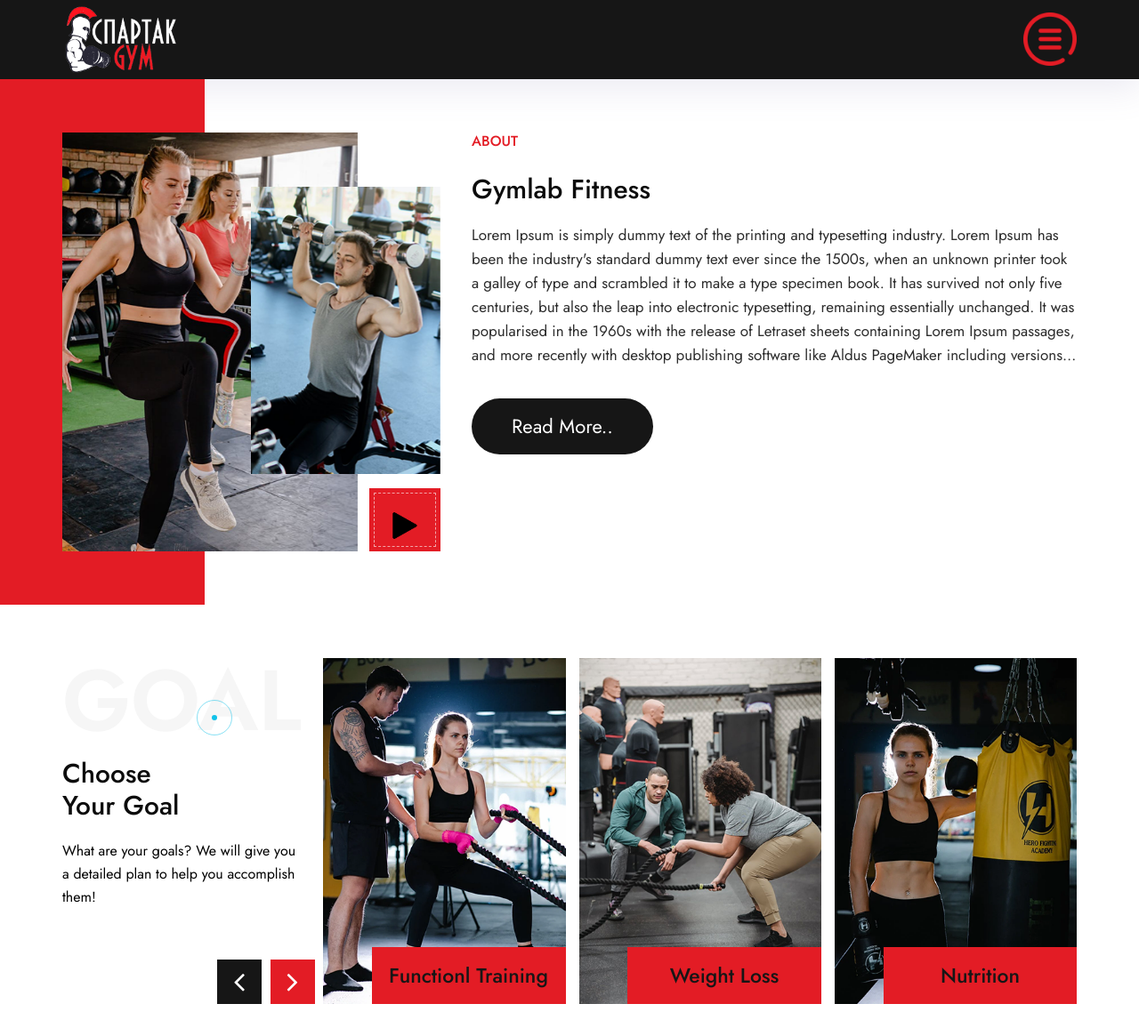
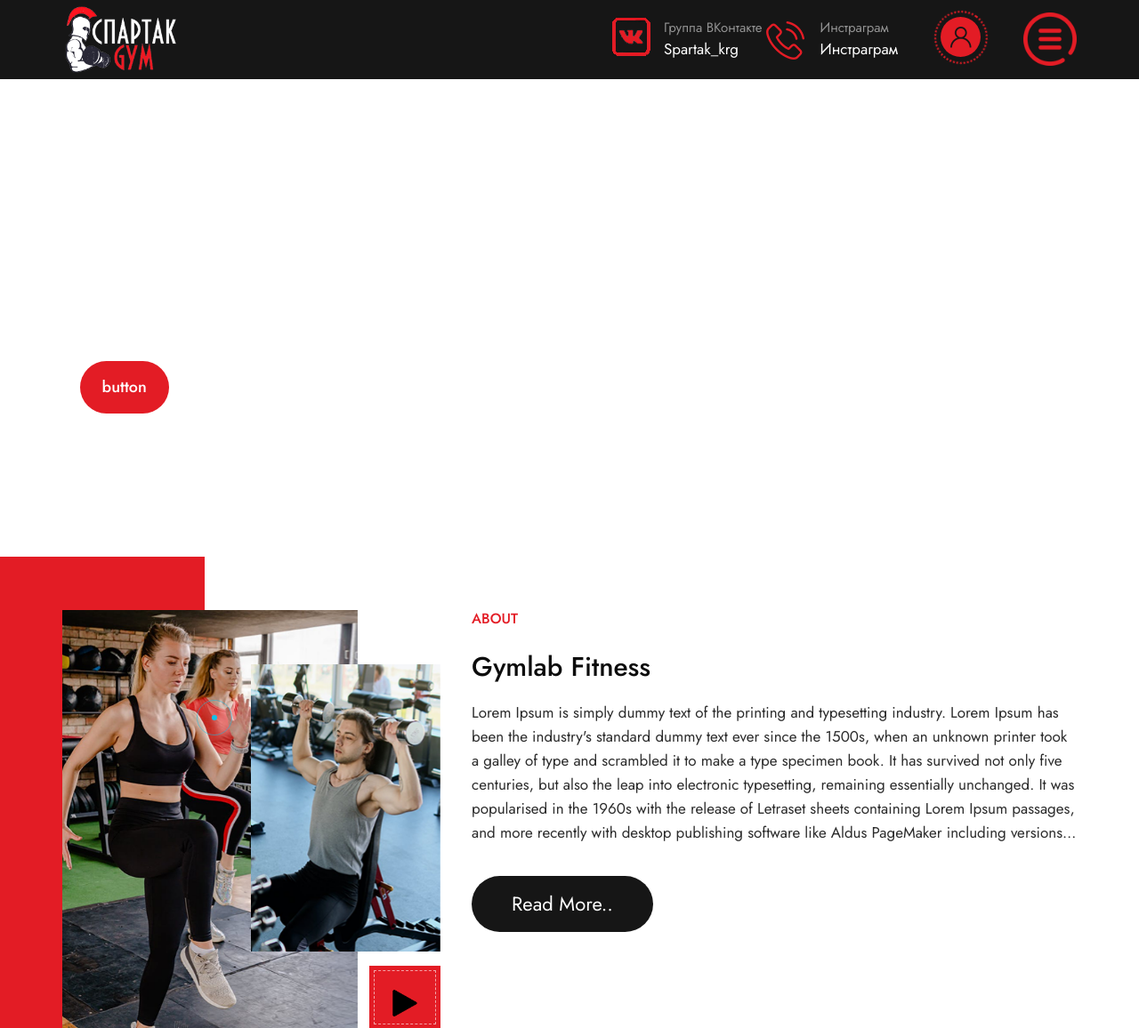
Before and after one commit to Cneon90/Gym, a Django app: page /home in a window 1280 px wide. Shown: the top 1156 px of the page at 89% size. Run offline with Django 3.2, Linux system fonts and the light colour scheme; data comes from the database, SQL or seed files in the repository; data that the repository does not hold is empty; some libraries are stand-ins or nearby versions.

Commit message:
dev_0-start project fix  - admin  - template

```diff
--- a/Gym/templates/webGym/main.html
+++ b/Gym/templates/webGym/main.html
@@ -1,6 +1,5 @@
 {% load static %}
 <!DOCTYPE html>
-<!-- saved from url=(0041)https://staging.webdesigntexas.us/gymlab/ -->
 <html class="no-js" lang="en"><head><meta http-equiv="Content-Type" content="text/html; charset=UTF-8"><style id="stndz-style"></style>
 
     <meta http-equiv="x-ua-compatible" content="ie=edge">
@@ -30,7 +29,6 @@
 
 <style></style></head>
 <body>
-
     <!-- preloader -->
     <div class="preloader" style="display: none;">
         <div class="d-table">
@@ -49,9 +47,6 @@
     <div class="mouse-cursor cursor-inner" style="visibility: visible; transform: translate(236px, 802px);"></div>
     <!-- ==================== End cursor ==================== -->
     <!-- Scroll-top -->
-    <button class="scroll-top scroll-to-target" data-target="html">
-        <i class="fa fa-angle-up"></i>
-    </button>
     <!-- Scroll-top-end -->
     <!-- header-start -->
     <header class="header-two">
@@ -61,22 +56,21 @@
                     <div class="col-md-12">
                         <nav class="menu-nav">
                             <div class="logo">
-                                <a href="{% url 'home' %}"><img src="{% static '/img/header-logo.png'%}" alt=""></a>
+                                <a href="#"><img src="{% static '/img/header-logo.png'%}" alt=""></a>
                             </div>
                             <div class="call-email">
                                 <ul>
-                                 {% for m_icon in icon %}
                                     <li>
                                         <span class="icon-call">
-                                            <img src="{% get_static_prefix %}img/{{ m_icon.image_src }}" alt="">
+                                            <img src="{% static '/img/call-r.png'%}" alt="">
                                         </span>
                                         <div class="cont-con">
-                                            <span>{{m_icon.titile}}</span><br>
-                                            <a href="{{m_icon.url}}">{{m_icon.text}} </a>
+                                            <span>test</span><br>
+                                            <a href="#"> ссылка </a>
                                         </div>
                                     </li>
-                                {% endfor %}
-                               <!--     <li>
+
+                                    <li>
                                         <span class="icon-call">
                                             <img src="{% static '/img/vk.png'%}" alt="">
                                         </span>
@@ -84,13 +78,19 @@
                                             <span>Группа ВКонтакте</span><br>
                                             <a href="https://vk.com/spartak_krg">Spartak_krg</a>
                                         </div>
+                                        <span class="icon-call">
+                                            <img src="{% static '/img/call-r.png'%}" alt="">
+                                        </span>
+                                        <div class="cont-con">
+                                            <span>Инстраграм</span><br>
+                                            <a href="#g">Инстраграм</a>
+                                        </div>
                                     </li>
                                     <li class="header-btn">
-                                        <a href="{% url 'Profile' %}" class="animation-cer btn-call">
+                                        <a href="" class="animation-cer btn-call">
                                             <img src="{% static '/img/user.png'%}" alt="">
                                         </a>
-
-                                    </li> -->
+                                    </li>
                                 </ul>
                             </div>
                             <div class="d-md-block-two">
@@ -101,14 +101,9 @@
                                 <div class="navbar-wrap main-menu d-none d-lg-flex float-l-two">
                                     <ul class="navigation">
 
-
-
-
-                                      {% for m_item in Menu %}
                                              <li class="{% if active_tab == m_item.Alias  %} active  {% else %}  {% endif %}"><a href="{{ m_item.Alias }}">{{ m_item.Name }}</a></li>
-                                        {% endfor %}
-
-                                  <!--      <li class="{% block ProfileActivate %} {% endblock %}"><a href="{% url 'Profile' %}">Profile</a></li>
+                                             <li class=""><a href="#">test</a></li>
+                                        <li class="">Profile</a></li>
                                         <li><a href="https://staging.webdesigntexas.us/gymlab/services.html">Services</a></li>
                                         <li><a href="https://staging.webdesigntexas.us/gymlab/class.html">Class</a></li>
                                         <li><a href="https://staging.webdesigntexas.us/gymlab/blog.html">Blog</a></li>
@@ -124,7 +119,7 @@
                                             </ul>
                                         <div class="dropdown-btn"><span class="fa fa-angle-down"></span></div></li>
                                         <li><a href="https://staging.webdesigntexas.us/gymlab/contact.html">contacts</a></li>
-                                   -->
+
                                     </ul>
                                 </div>
                                 <span class="close-two">
@@ -140,7 +135,7 @@
                                         <a href="https://staging.webdesigntexas.us/gymlab/index.html"><img src="{% static '/img/header-logo.png'%}" alt="" title=""></a>
                                     </div>
                                     <div class="menu-outer">
-                                     <!--          <li class="{% block ProfileActivate1 %} {% endblock %}"><a href="{% url 'Profile' %}">Profile</a></li>
+                                            <li class="{% block ProfileActivate1 %} {% endblock %}"><a href="">Profile</a></li>
                                         <li><a href="https://staging.webdesigntexas.us/gymlab/services.html">Services</a></li>
                                         <li><a href="https://staging.webdesigntexas.us/gymlab/class.html">Clas2s</a></li>
                                         <li><a href="https://staging.webdesigntexas.us/gymlab/blog.html">Blog</a></li>
@@ -155,7 +150,7 @@
 
                                             </ul>
                                         <div class="dropdown-btn"><span class="fa fa-angle-down"></span></div></li>
-                                        <li><a href="https://staging.webdesigntexas.us/gymlab/contact.html">contacts</a></li> -->
+                                        <li><a href="https://staging.webdesigntexas.us/gymlab/contact.html">contacts</a></li>
                                     </ul>
                                 </div>
                                     <div class="social-links">
@@ -185,21 +180,20 @@
         <div class="swiper mySwiper swiper-initialized swiper-horizontal swiper-pointer-events">
             <div class="swiper-wrapper" id="swiper-wrapper-d8ba827d14774410a" aria-live="polite">
 
-            {% for b_item in banner %}
-                <div class="swiper-slide cover-background swiper-slide-visible swiper-slide-active" style="background-image: url( {% get_static_prefix %}img/{{ b_item.image_src }}); width: 1903px;" role="group" aria-label="1 / {{banner.count}}">
+
+                <div class="swiper-slide cover-background swiper-slide-visible swiper-slide-active">
                     <div class="po-text-gym wow fadeInUp animated" data-wow-delay="0.8s" style="visibility: visible;-webkit-animation-delay: 0.8s; -moz-animation-delay: 0.8s; animation-delay: 0.8s;">
-                        <h1>{{b_item.Titile}}</h1>
-                        <h4>{{b_item.text}}</h4>
+                        <h1>Заголовок</h1>
+                        <h4>Под</h4>
                         <ul>
-                            {% for button_item in banner_button %}
-                                  {% if  button_item.Slide.id == b_item.id  %}  <!-- Вывод нужных кнопок на определенном слайде -->
-                                        <li><a href="{{button_item.url}}" class="line-bg">{{button_item.text}}   </a></li>
-                                  {% endif %}
-                            {% endfor %}
+                               <!-- Вывод нужных кнопок на определенном слайде -->
+                                        <li><a href="#" class="line-bg"> button </a></li>
+
+
                       </ul>
                     </div>
                 </div>
-            {% endfor %}
+
           </div>
 
     <div class="swiper-button-next" tabindex="0" role="button" aria-label="Next slide" aria-controls="swiper-wrapper-d8ba827d14774410a" aria-disabled="false"></div>
--- a/Gym/webGym/urls.py
+++ b/Gym/webGym/urls.py
@@ -3,14 +3,15 @@ from django.views.generic.base import RedirectView
 from . import views
 from django.urls import path, include
 from django.contrib import admin
-
+from django.urls import path
+from .views import AboutView
 
 
 urlpatterns = [
 
-    path('', RedirectView.as_view(url='/home', permanent=False), name='home'), #При загрузке сразу переходим на home
-    path('home', views.home, name='home'),#Главная страница
+    path('', RedirectView.as_view(url='/home', permanent=False), name='home'),  # При загрузке сразу переходим на home
+    path('home', views.home, name='home'),  # Главная страница
+    path('test', AboutView.as_view()),
     path('Profile', views.Profile, name='Profile'),
 
-
-    ]
+]
--- a/Gym/webGym/views.py
+++ b/Gym/webGym/views.py
@@ -1,7 +1,10 @@
 from django.shortcuts import render
+from django.template import context
+
 from .models import *
 from .function import *
 from django.views.generic.base import TemplateView
+from django.views.generic import TemplateView, ListView
 
 
 # Create your views here.
@@ -11,11 +14,25 @@ from django.views.generic.base import TemplateView
 def home(request):
     data = {}
     data = loadMenu(request)
-
     return render(request, 'webGym/index.html', data)
 
+
+class AboutView(ListView):
+    template_name = "webGym/index.html"
+    context_object_name = 'posts'
+
+    def get_context_data(self, *, object_list=None, **kwargs):
+        context = super().get_context_data(**kwargs)
+        context['menu'] = "kirill"
+        return context
+    def get_queryset(self):
+        return 1
 
 def Profile(request):
     data = {}
     data = loadMenu(request)
     return render(request, 'webGym/profile.html', data)
+
+
+def as_view():
+    pass
```
Also changed, not shown: Gym/Gym/settings.py (+10 -10 lines), Gym/webGym/models.py (+3 -6 lines), Gym/db.sqlite3.
